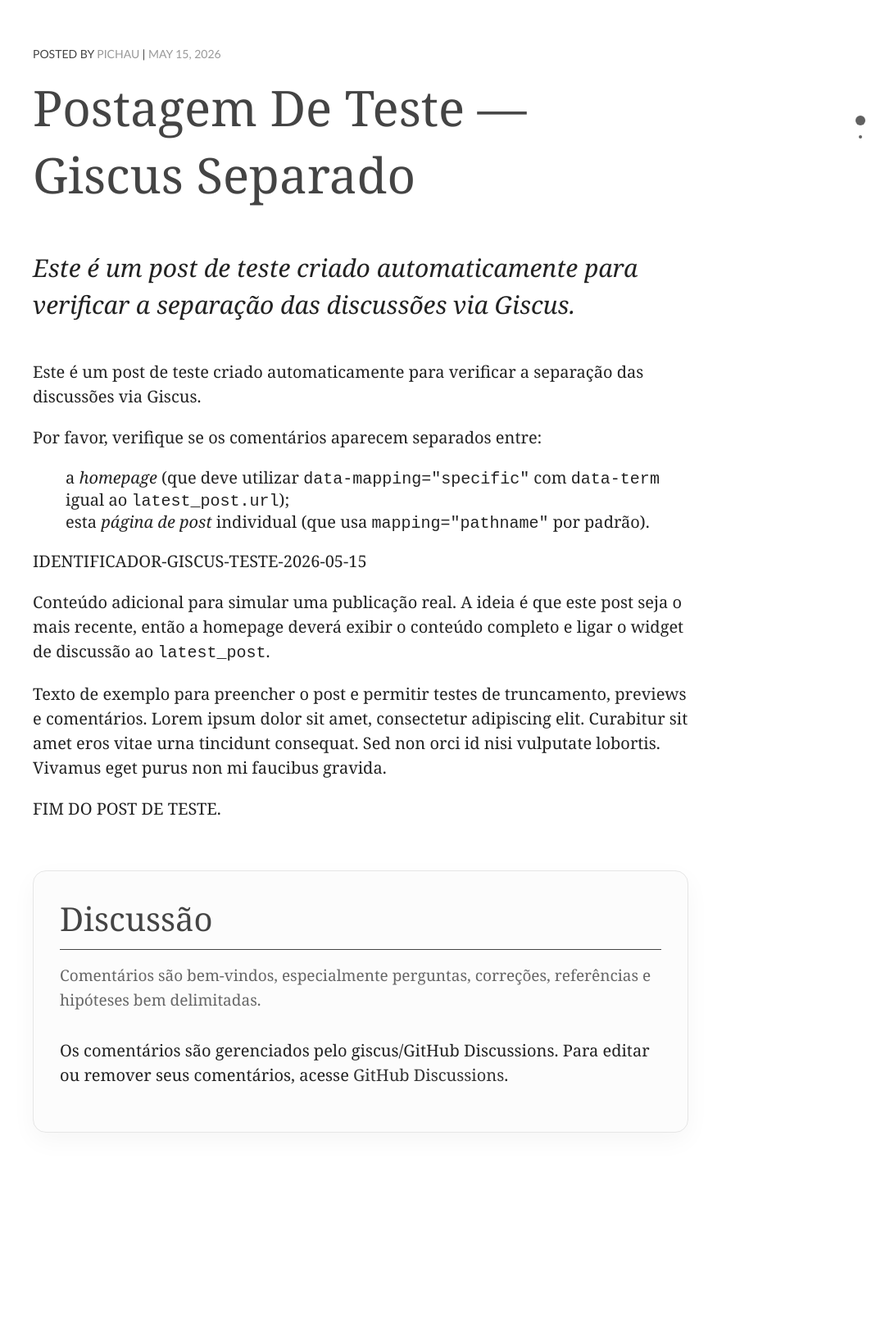
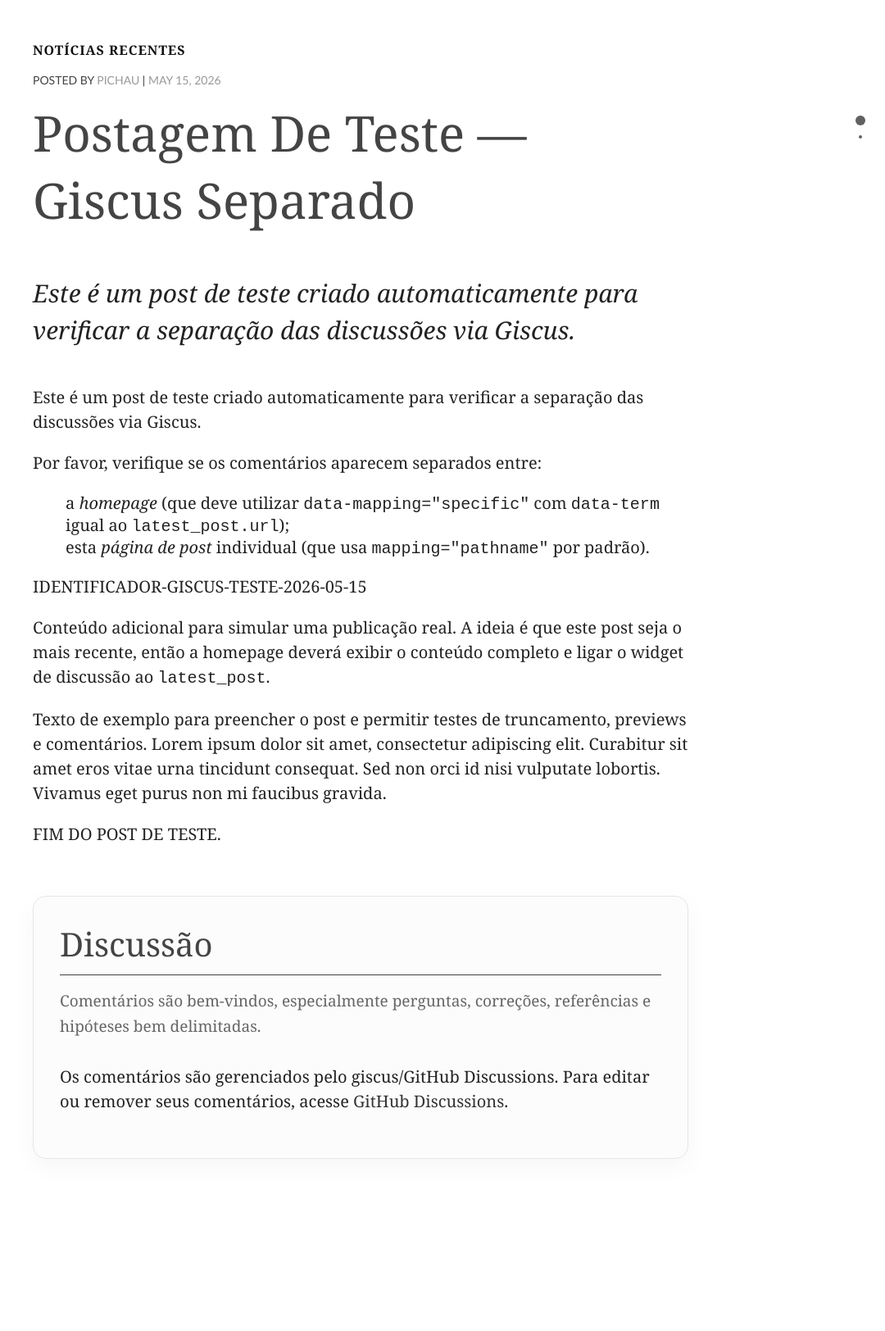
Before and after one commit to camilaportela/astrobiology, a Jekyll site: the page built from index.html, in a window 1280 px wide. Shown: the part 666-2290 px from the top of the page at 82% size, without its empty margins (200-1280 px from the left). Built offline with Jekyll 4.4.1, drawn with Linux system fonts in a browser that asks for light colours; comment, search, counter and statistics services are not loaded; before the commit the page ends 2259 px from its top, so only the background shows below that.

Commit message:
Fix: ensure homepage has show-noticias class

```diff
--- a/index.html
+++ b/index.html
@@ -14,7 +14,7 @@ layout: null
   <link rel="stylesheet" href="{{ '/assets/css/style.css' | relative_url }}">
   <link rel="stylesheet" href="{{ '/assets/css/solar.css' | relative_url }}">
 </head>
-<body>
+<body class="show-noticias">
   <!-- begin fullpage -->
 
   <div id="fullpage">
```
